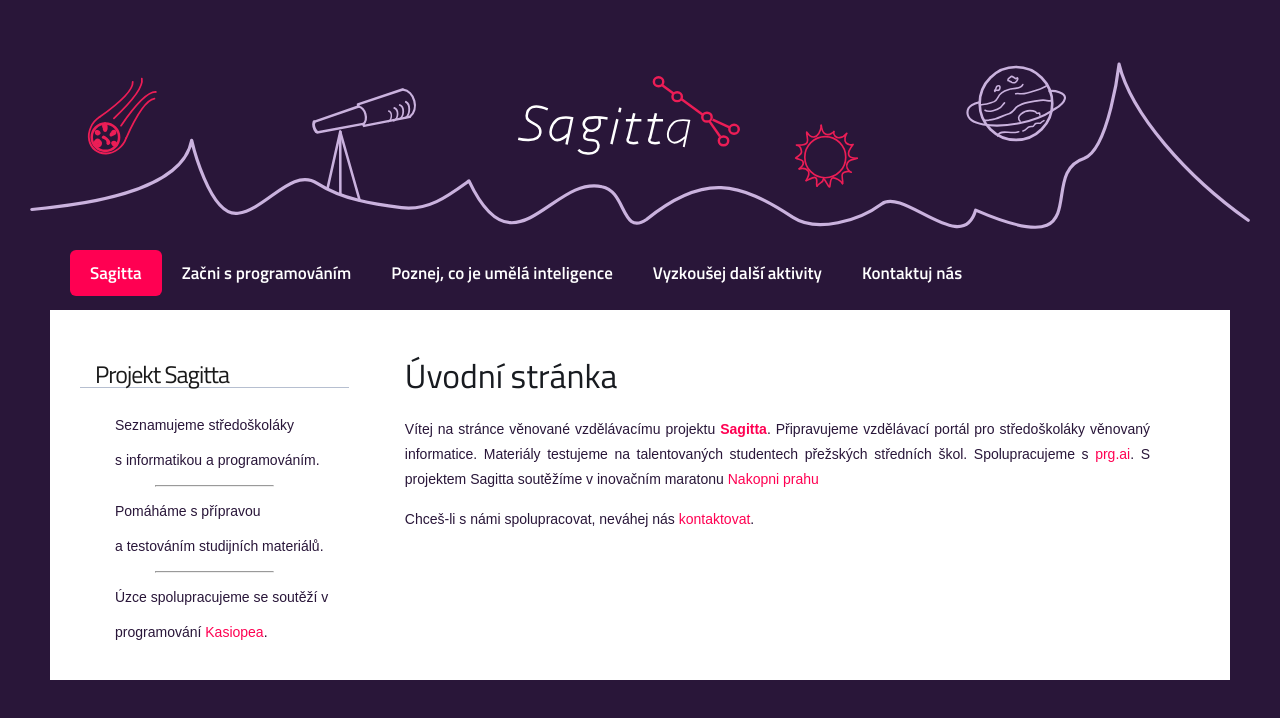
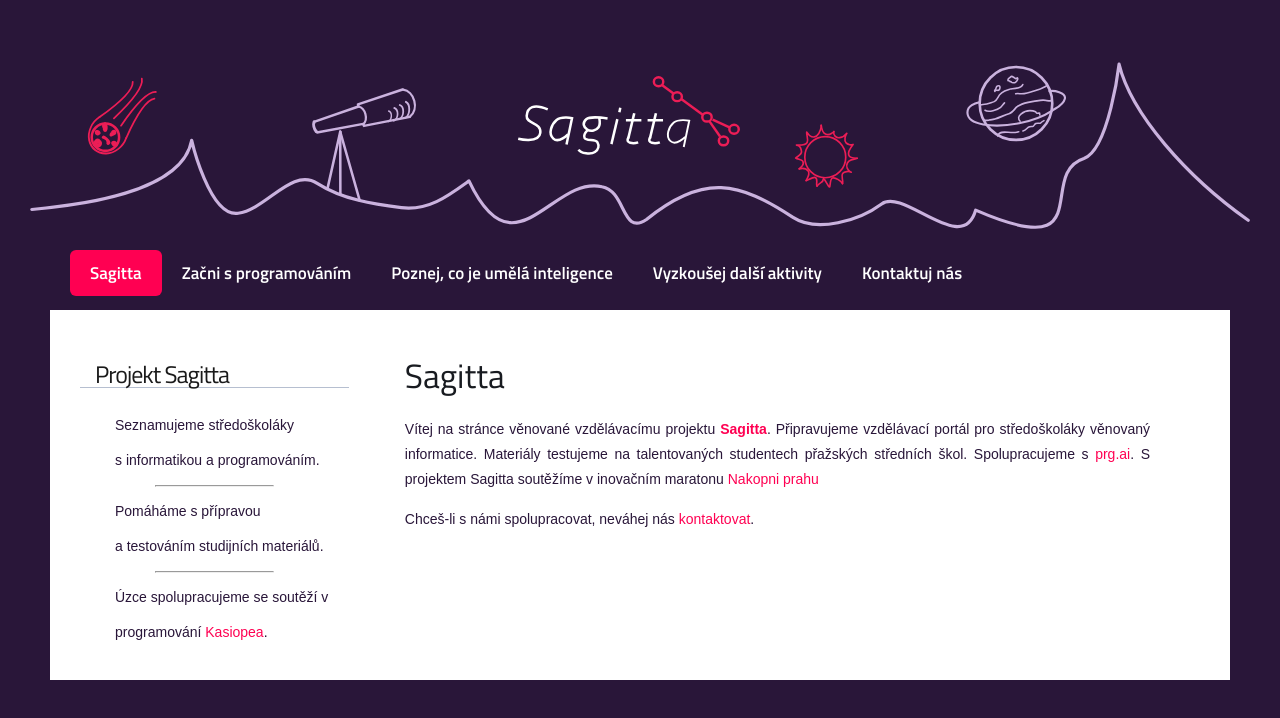
Before and after one commit to zdrazdova/sagitta_materials, a plain HTML site: page index.html in a window 1280 px wide. Drawn offline with Linux system fonts and the light colour scheme.

Commit message:
Upravy titulní stránky

```diff
--- a/index.html
+++ b/index.html
@@ -17,7 +17,7 @@
 <div id="wrapper">
 	<div id="header-wrapper">
 		<div id="header">
-	<img src="img/uvod_dark.svg" width="100%" height="200px" alt="" class="aligncenter " />
+	<img src="img/uvod_dark.svg" width="100%" height="200px" alt="" class="intro " />
 
 	</div>
 	<!-- end #header -->
@@ -39,9 +39,9 @@
 				<div id="content2">
 					<div class="post">
 
-<h1>Úvodní stránka</h1>
+<h1>Sagitta</h1>
 <br>
-<p>Vítej na stránce věnované vzdělávacímu projektu <strong>Sagitta</strong>. Připravujeme vzdělávací portál pro středoškoláky věnovaný informatice. Materiály testujeme na talentovaných studentech přežských středních škol. Spolupracujeme s <a href="https://www.prg.ai/" target="_blank">prg.ai</a>. S projektem Sagitta soutěžíme v inovačním maratonu <a href="https://www.nakopniprahu.cz/" target="_blank">Nakopni prahu</a></p>
+<p>Vítej na stránce věnované vzdělávacímu projektu <strong>Sagitta</strong>. Připravujeme vzdělávací portál pro středoškoláky věnovaný informatice. Materiály testujeme na talentovaných studentech přažských středních škol. Spolupracujeme s <a href="https://www.prg.ai/" target="_blank">prg.ai</a>. S projektem Sagitta soutěžíme v inovačním maratonu <a href="https://www.nakopniprahu.cz/" target="_blank">Nakopni prahu</a></p>
 
 <p>Chceš-li s námi spolupracovat, neváhej nás <a href="kontakt.html" target="_blank">kontaktovat</a>. </p>
 
```
